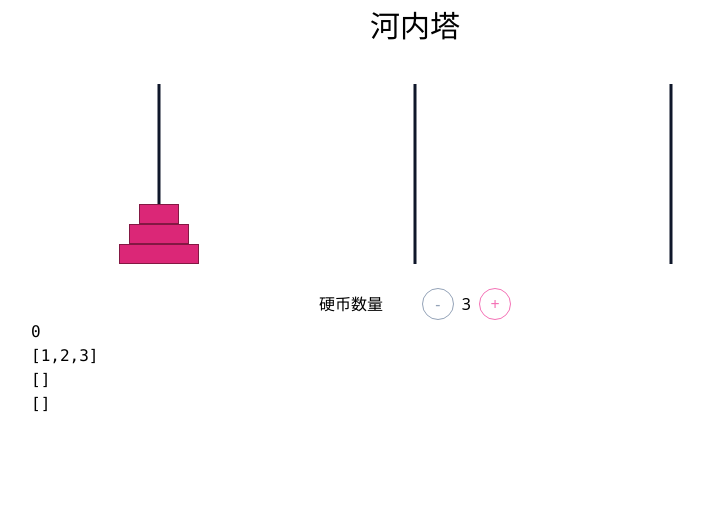
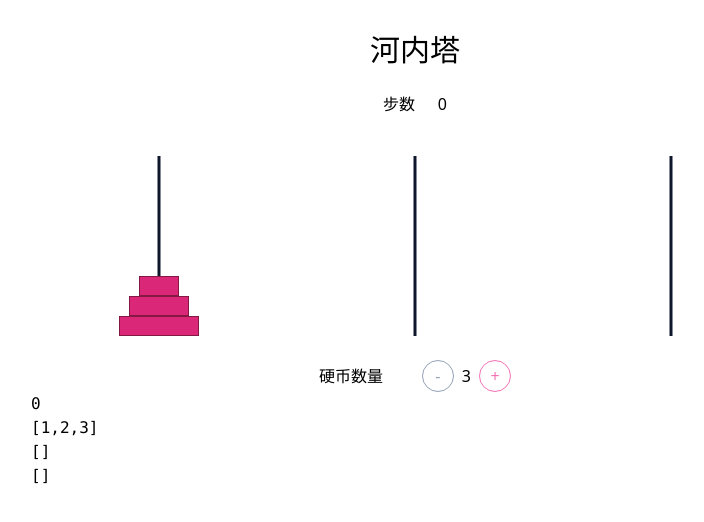
Before and after one commit to BurgerBurglar/hanoi-tower, a React (Vite) app: page / in a window 1280 px wide. Shown: the top 522 px of the page, without its empty margins (225-929 px from the left). Built offline with nearby package versions, Linux system fonts and the light colour scheme.

Commit message:
count steps

```diff
--- a/src/App.tsx
+++ b/src/App.tsx
@@ -11,6 +11,8 @@ const MAX_NUM_COINS = 7;
 function App() {
   const [numCoins, setNumCoins] = useState<NumberCoins>(3);
   const coins = Array.from({ length: numCoins }, (_, i) => i + 1);
+
+  const [steps, setSteps] = useState(0);
 
   const initialCoinStacks = useMemo<CoinStacks>(
     () =>
@@ -69,12 +71,17 @@ function App() {
       prev.get(stack)!.add(topCoin);
       return prev;
     });
+    setSteps((prev) => prev + 1);
     setActiveStack(0);
   }
 
   return (
     <div className="max-w-[50rem] mx-auto px-4 py-2">
-      <h1 className="text-3xl text-center">河内塔</h1>
+      <h1 className="text-3xl text-center my-6">河内塔</h1>
+      <div className="flex gap-2 max-w-[4em] mx-auto justify-between">
+        <div className="">步数</div>
+        <div className="">{steps}</div>
+      </div>
       <div className="flex justify-around mt-10 mx-auto">
         <button
           className="hover:bg-slate-50 active:bg-slate-100 flex flex-col items-center justify-end h-[180px] relative w-[100px]"
```
